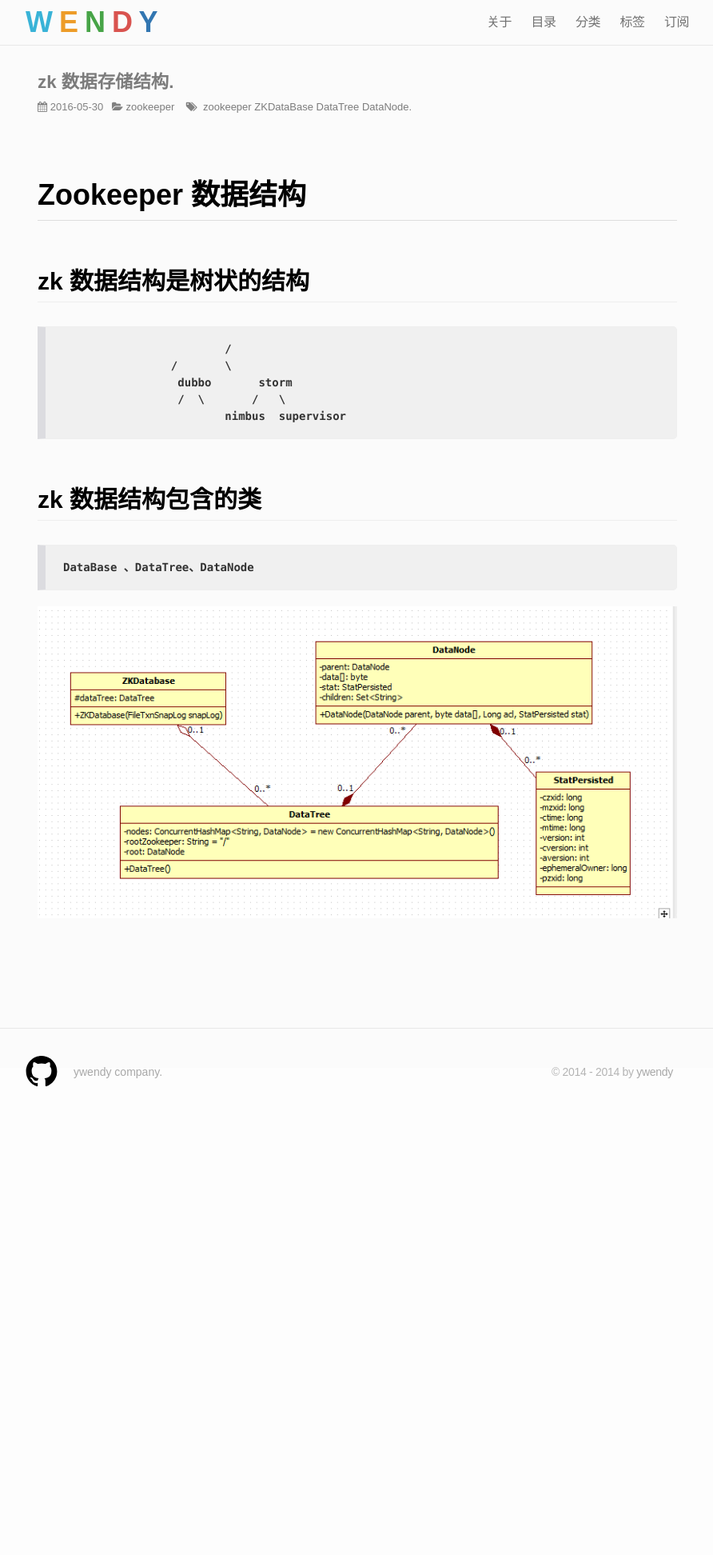
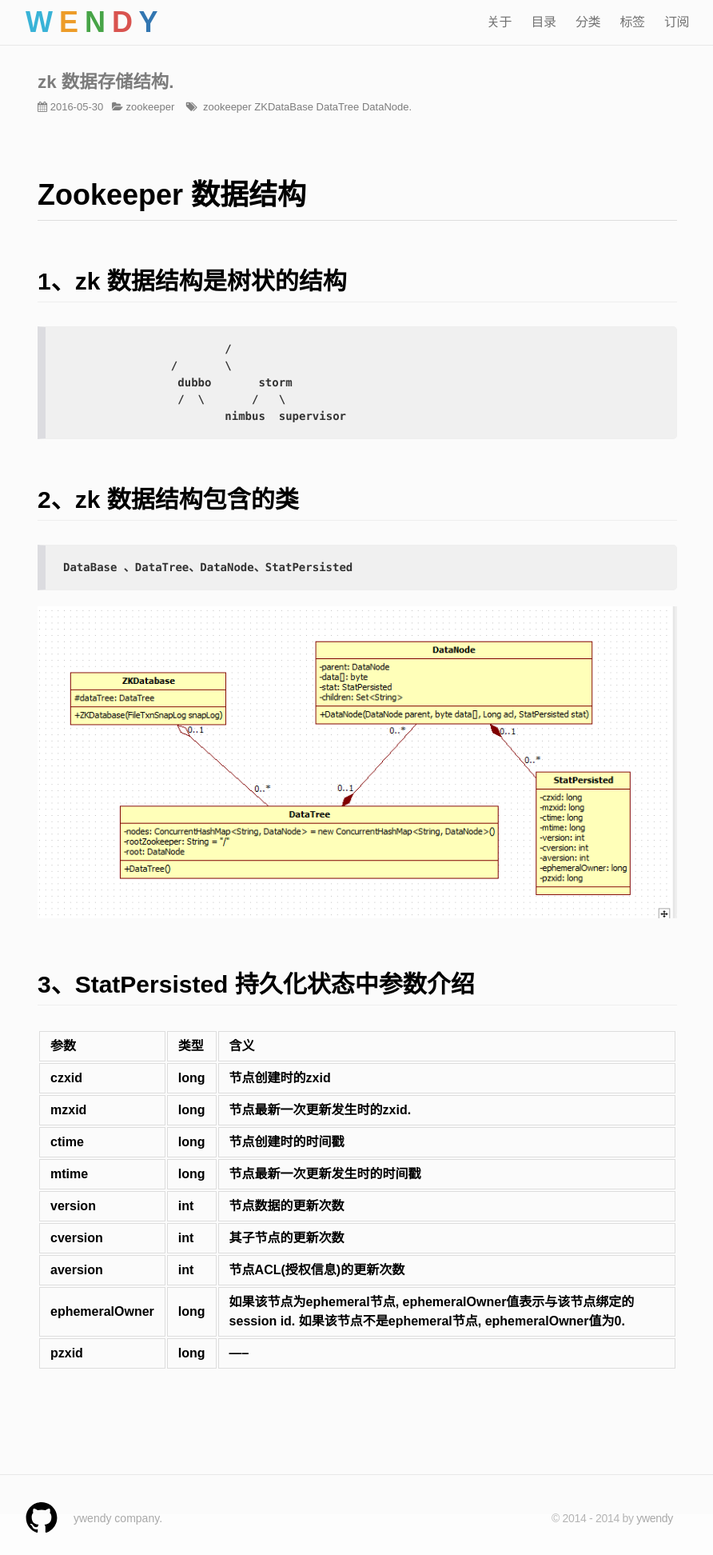
Before and after one commit to ywendy/ywendy.github.io, a Jekyll site: the page built from _posts/2016-05-30-zookeeper-structs.md, in a window 1280 px wide. Shown: the whole page at 80% size, without its empty margins (193-1085 px from the left). Built offline with Jekyll 4.4.1, drawn with Linux system fonts in a browser that asks for light colours; nearby versions of some CDN libraries; Markdown is read by kramdown in place of the engine named in the settings; comment, search, counter and statistics services are not loaded; before the commit the page ends 1386 px from its top, so only the background shows below that.

Commit message:
添加stats 介绍

```diff
--- a/_posts/2016-05-30-zookeeper-structs.md
+++ b/_posts/2016-05-30-zookeeper-structs.md
@@ -7,15 +7,29 @@ tags:  zookeeper ZKDataBase DataTree DataNode.
 
 # Zookeeper 数据结构
 
-## zk 数据结构是树状的结构
+## 1、zk 数据结构是树状的结构
 				/
 			/       \
   		 dubbo       storm
   		 /  \       /   \
      			nimbus	supervisor
 
-## zk 数据结构包含的类
+## 2、zk 数据结构包含的类
 
-	DataBase 、DataTree、DataNode
+	DataBase 、DataTree、DataNode、StatPersisted
 
-![Alt text](http://ywendy.github.io/img/zookeeper数据结构.png "Optional title")
+![Alt text](https://ywendy.github.io/img/zookeeper数据结构.png "Optional title")
+
+## 3、StatPersisted  持久化状态中参数介绍
+
+  参数		|	类型	| 				含义
+------------|-----------|--------------------------------------
+czxid		|	long	|节点创建时的zxid
+mzxid		|	long	|节点最新一次更新发生时的zxid.
+ctime		|	long	|节点创建时的时间戳
+mtime		|	long	|节点最新一次更新发生时的时间戳
+version		|	int 	|节点数据的更新次数
+cversion 	|	int 	|其子节点的更新次数
+aversion	|	int 	|节点ACL(授权信息)的更新次数
+ephemeralOwner | long 	| 如果该节点为ephemeral节点, ephemeralOwner值表示与该节点绑定的session id. 如果该节点不是ephemeral节点, ephemeralOwner值为0.
+pzxid		| 	long	| -----
```
